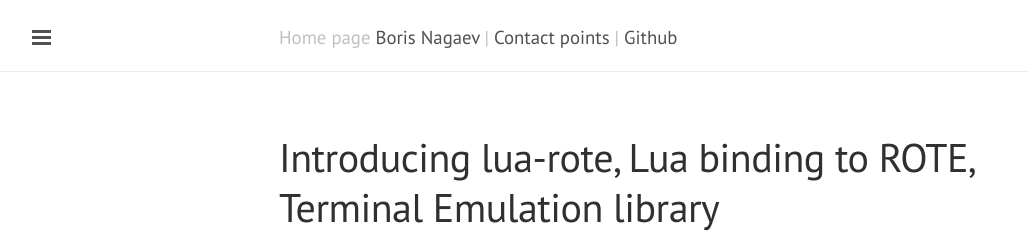
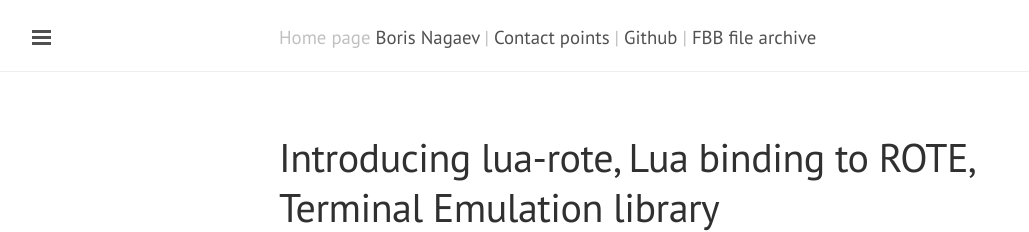
Before and after one commit to starius/starius.github.io, a Jekyll site: the page built from index.html, in a window 1280 px wide and 900 px high. Shown: the top 232 px of the window, without its empty margins (1-1030 px from the left). Built offline with Jekyll 4.4.1, drawn with Linux system fonts in a browser that asks for light colours; Markdown is read by kramdown in place of the engine named in the settings; the list of posts is cut into pages by our own code.

Commit message:
add /fbb to top links

```diff
--- a/_layouts/default.html
+++ b/_layouts/default.html
@@ -20,6 +20,9 @@
                 |
             <a href="https://github.com/starius"
                 class="image-link github">Github</a>
+                |
+            <a href="http://starius.ru/fbb/"
+                >FBB file archive</a>
             </small>
           </h3>
         </div>
```
